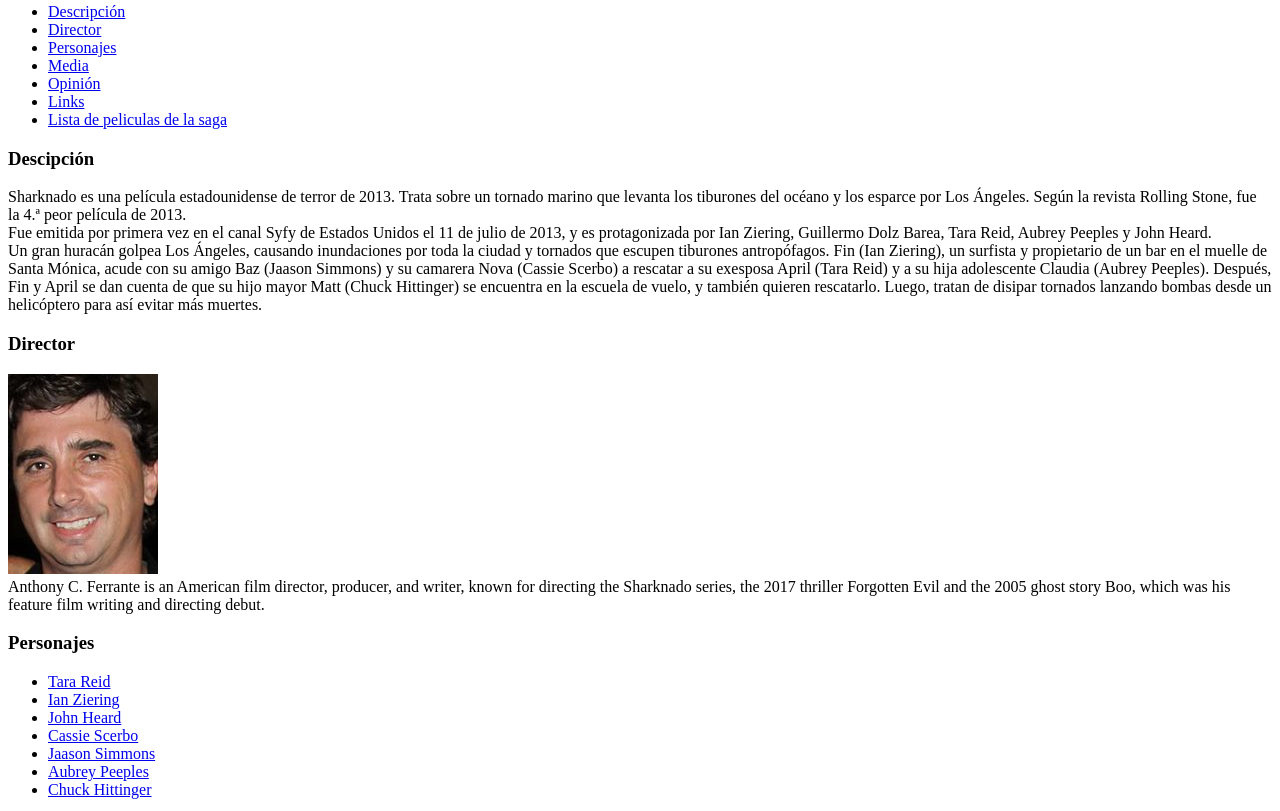
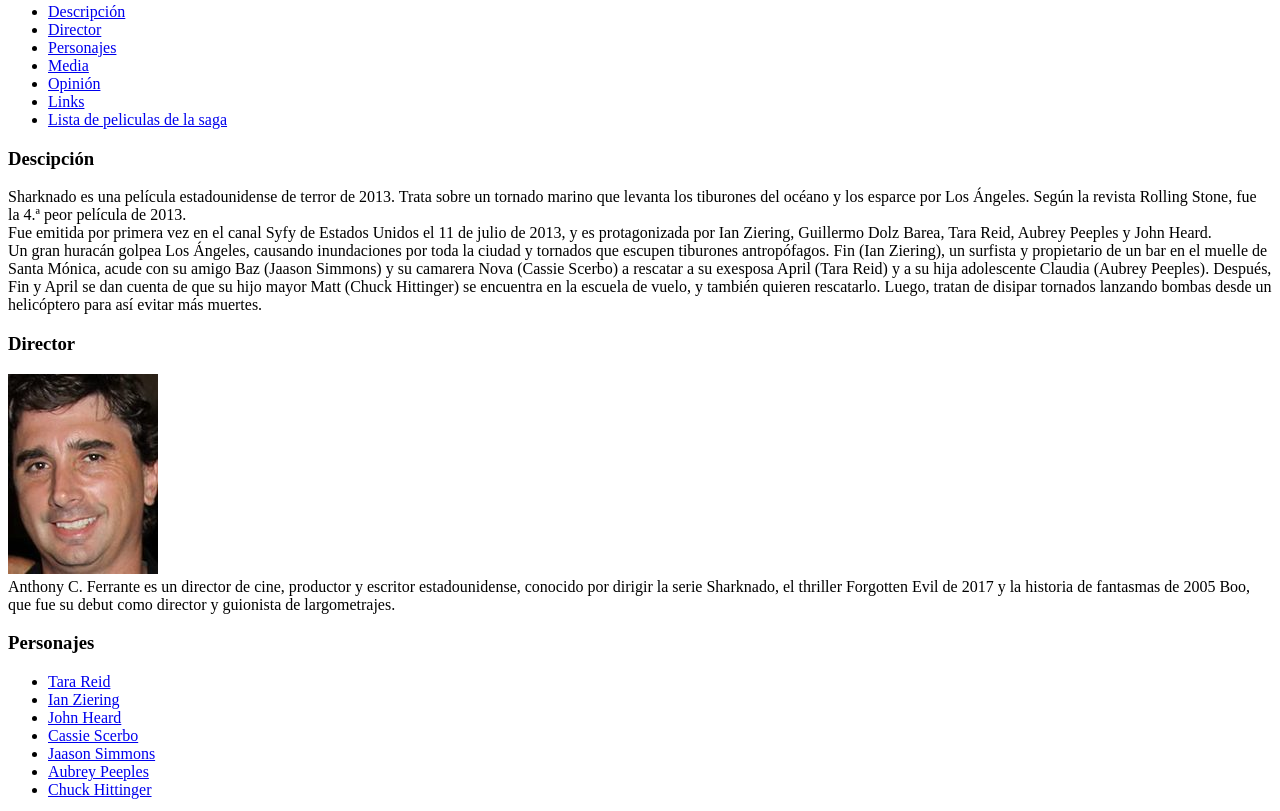
Before and after one commit to Clarobollo/Clarobollo.github.io, a plain HTML site: page index.html in a window 1280 px wide. Shown: the part 431-1242 px from the top of the page. Drawn offline with Linux system fonts and the light colour scheme.

Commit message:
Update index.html

```diff
--- a/index.html
+++ b/index.html
@@ -43,9 +43,7 @@
     <div id="Director">
         <h3>Director</h3>
         <img src="img/7064_th0.jpg" ALIGN=”top”><br>
-        Anthony C. Ferrante is an American film director, producer, and writer, known for directing the Sharknado
-        series, the 2017 thriller Forgotten Evil and the 2005 ghost story Boo, which was his feature film writing and
-        directing debut.
+        Anthony C. Ferrante es un director de cine, productor y escritor estadounidense, conocido por dirigir la serie Sharknado, el thriller Forgotten Evil de 2017 y la historia de fantasmas de 2005 Boo, que fue su debut como director y guionista de largometrajes.
     </div>
     <div id="Personajes">
         <h3>Personajes</h3>
```
